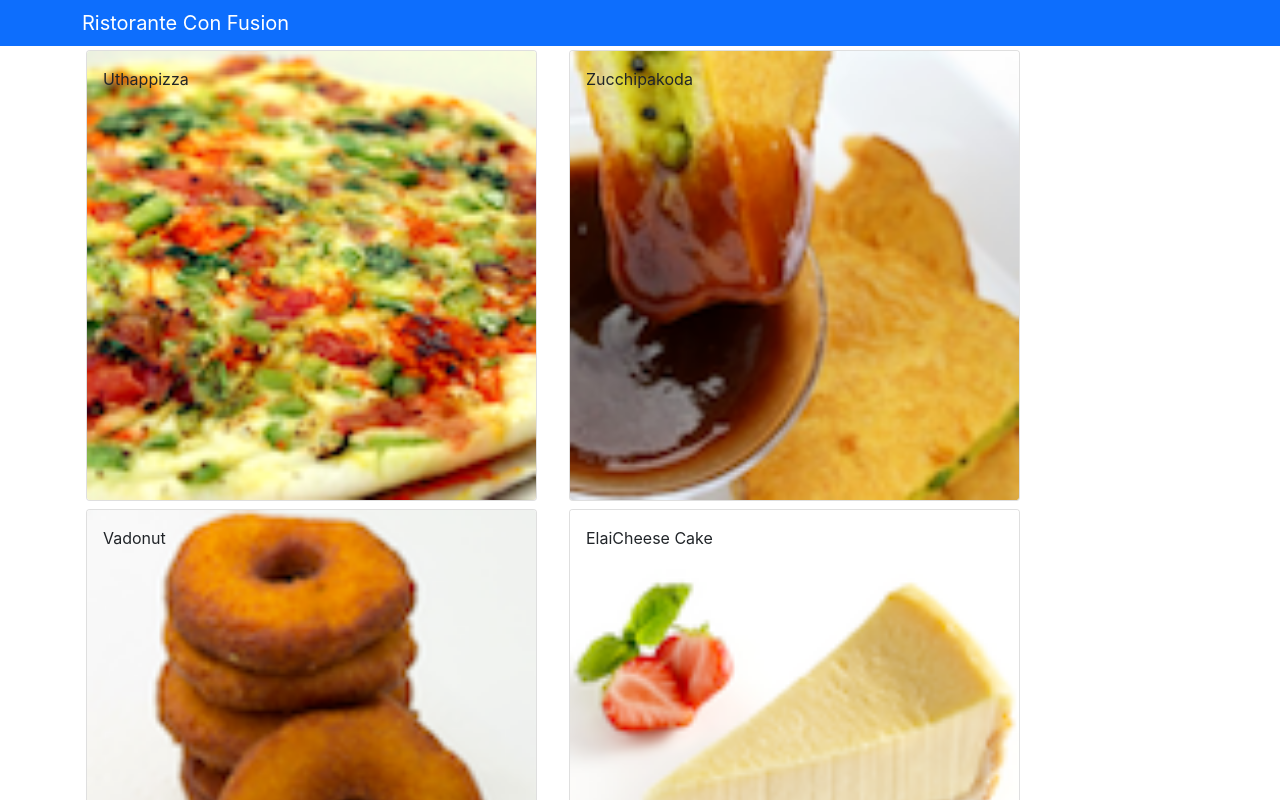
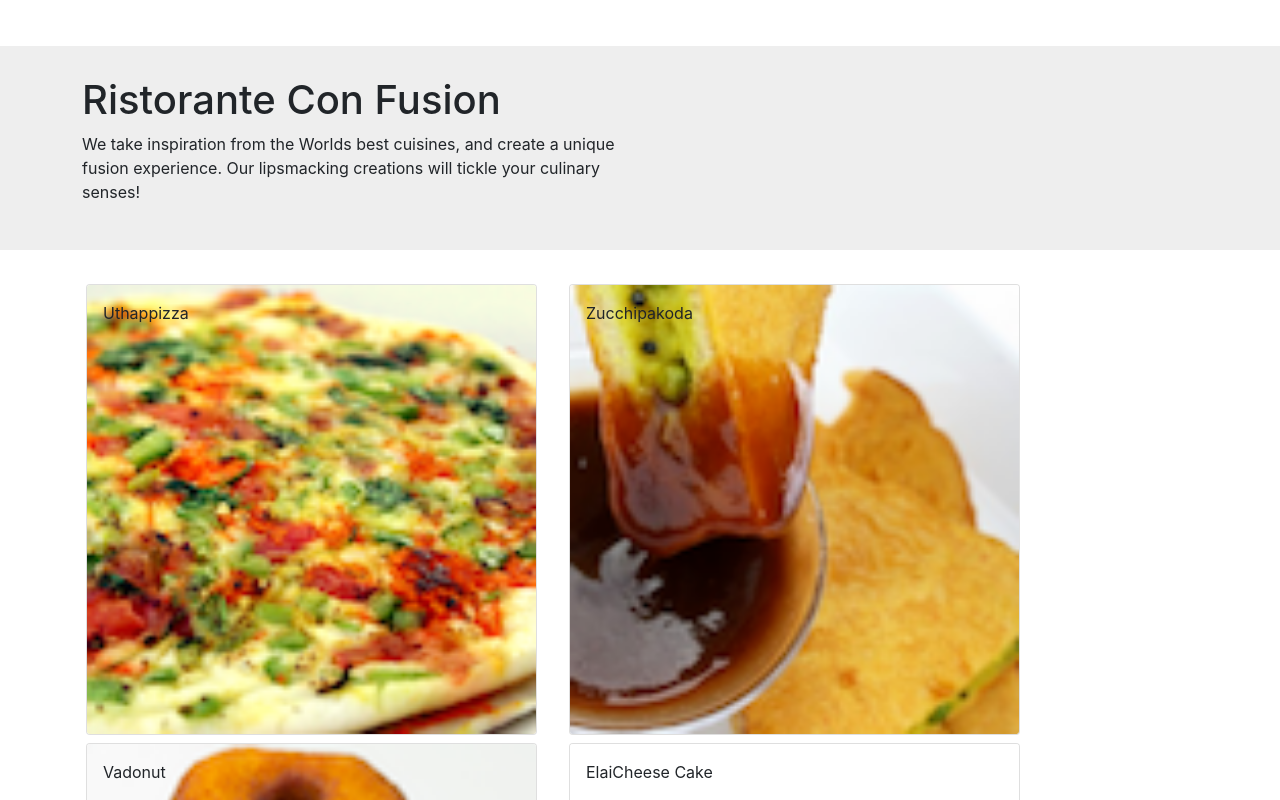
Before and after one commit to ThomasAurelius/confusion2, a React (Create React App) app: page / in a window 1280 px wide. Shown: the top 800 px of the page. Built offline with nearby package versions, Linux system fonts and the light colour scheme.

Commit message:
jumbotron

```diff
--- a/package.json
+++ b/package.json
@@ -7,6 +7,8 @@
     "@testing-library/react": "^13.1.1",
     "@testing-library/user-event": "^13.5.0",
     "bootstrap": "^5.1.3",
+    "bootstrap-social": "^5.1.1",
+    "font-awesome": "^4.7.0",
     "react": "^18.1.0",
     "react-dom": "^18.1.0",
     "react-popper": "^2.3.0",
--- /dev/null
+++ b/src/components/Header.js
@@ -0,0 +1,31 @@
+import React, { Component } from 'react'
+import { Navbar, NavbarBrand } from 'reactstrap';
+
+
+class Header extends Component {
+   render() {
+      return (
+         <>
+            <Navbar dark>
+               <div className="container">
+                  <NavbarBrand href="/">Ristorante Con Fusion</NavbarBrand>
+               </div>
+            </Navbar>
+            <div className='jumbotron'>
+               <div className="container">
+                  <div className="row row-header">
+                     <div className="col-12 col-sm-6">
+                        <h1>Ristorante Con Fusion</h1>
+                           <p>We take inspiration from the Worlds best cuisines, and create a unique fusion experience. Our lipsmacking creations will tickle your culinary senses!
+                           </p>
+
+                     </div>
+                  </div>
+               </div>
+            </div>
+         </>
+      )
+   }
+}
+
+export default Header
--- a/src/components/MainComponent.js
+++ b/src/components/MainComponent.js
@@ -1,8 +1,8 @@
 import React from 'react'
-import { Navbar, NavbarBrand } from 'reactstrap';
 import { DISHES } from './Dishes';
 import Menu from './MenuComponent';
 import DishDetail from './DishDetailComponent';
+import Header from './Header'
 
 
 function Main() {
@@ -23,11 +23,7 @@ function Main() {
 
     return (
       <div className="App">
-        <Navbar dark color="primary">
-          <div className="container">
-            <NavbarBrand href="/">Ristorante Con Fusion</NavbarBrand>
-          </div>
-        </Navbar>
+        <Header />
         <Menu dishes={dishState.dishes} onClick={(dishId) => onDishSelect(dishId)} />
         <DishDetail dish={dishState.selectedDish} />
       </div>
--- a/src/index.css
+++ b/src/index.css
@@ -34,3 +34,35 @@ div.row, div.card {
 img.card-img {
   padding: 0;
 }
+
+.container-fluid .jumbotron,
+.container .jumbotron {
+  border-radius: 6px;
+  padding-left: 15px;
+  padding-right: 15px;
+}
+
+@media screen and (min-width: 768px) {
+
+  .container-fluid .jumbotron,
+  .container .jumbotron {
+    padding-left: 60px;
+    padding-right: 60px;
+  }
+}
+
+@media screen and (min-width: 768px) {
+  .jumbotron {
+    padding-bottom: 48px;
+    padding-top: 48px;
+  }
+}
+
+.jumbotron {
+  background-color: #eee;
+  padding-left: 60px;
+  padding-right: 60px;
+  margin-bottom: 30px;
+  padding-bottom: 30px;
+  padding-top: 30px;
+}
--- a/src/index.js
+++ b/src/index.js
@@ -1,6 +1,8 @@
 import React from 'react';
 import ReactDOM from 'react-dom/client';
 import 'bootstrap/dist/css/bootstrap.min.css';
+import 'font-awesome/css/font-awesome.min.css';
+import 'bootstrap-social/bootstrap-social.css'
 import './index.css';
 import App from './App';
 
```
Also changed, not shown: src/components/Footer.js (added), 1 other file (tests, documents, lock files or other folders).
